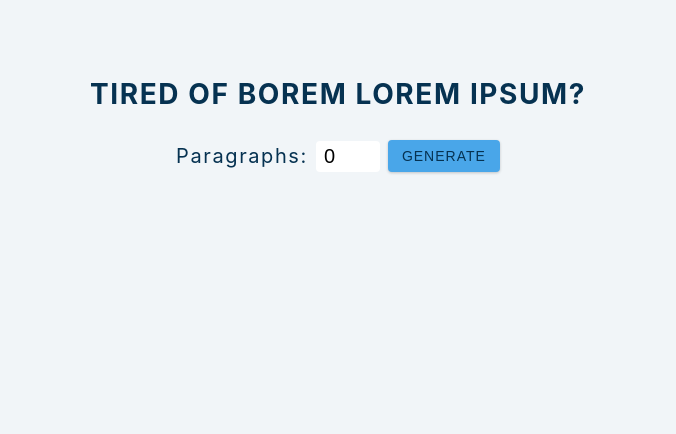
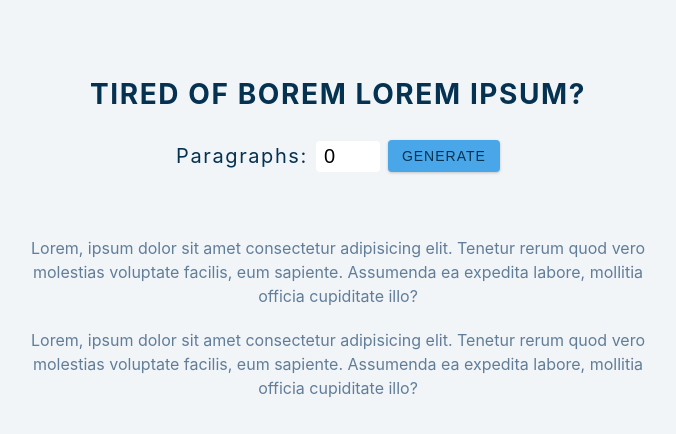
Before and after one commit to stephanieraymos/lorem-ipsum, a React (Create React App) app: page / in a window 1280 px wide. Shown: the top 434 px of the page, without its empty margins (302-978 px from the left). Built offline with nearby package versions, Linux system fonts and the light colour scheme.

Commit message:
Testing works when clicking button + dummy paragraphs

```diff
--- a/src/App.js
+++ b/src/App.js
@@ -1,5 +1,6 @@
 import React, { useState } from "react";
 import data from "./data";
+
 function App() {
   const [count, setCount] = useState(0);
   const [text, setText] = useState([]);
@@ -21,8 +22,22 @@ function App() {
           value={count}
           onChange={(e) => setCount(e.target.value)}
         />
-        <button type="submit" className="btn">Generate</button>
+        <button type="submit" className="btn">
+          Generate
+        </button>
       </form>
+      <article className="lorem-text">
+        <p>
+          Lorem, ipsum dolor sit amet consectetur adipisicing elit. Tenetur
+          rerum quod vero molestias voluptate facilis, eum sapiente. Assumenda
+          ea expedita labore, mollitia officia cupiditate illo?
+        </p>
+        <p>
+          Lorem, ipsum dolor sit amet consectetur adipisicing elit. Tenetur
+          rerum quod vero molestias voluptate facilis, eum sapiente. Assumenda
+          ea expedita labore, mollitia officia cupiditate illo?
+        </p>
+      </article>
     </section>
   );
 }
```
